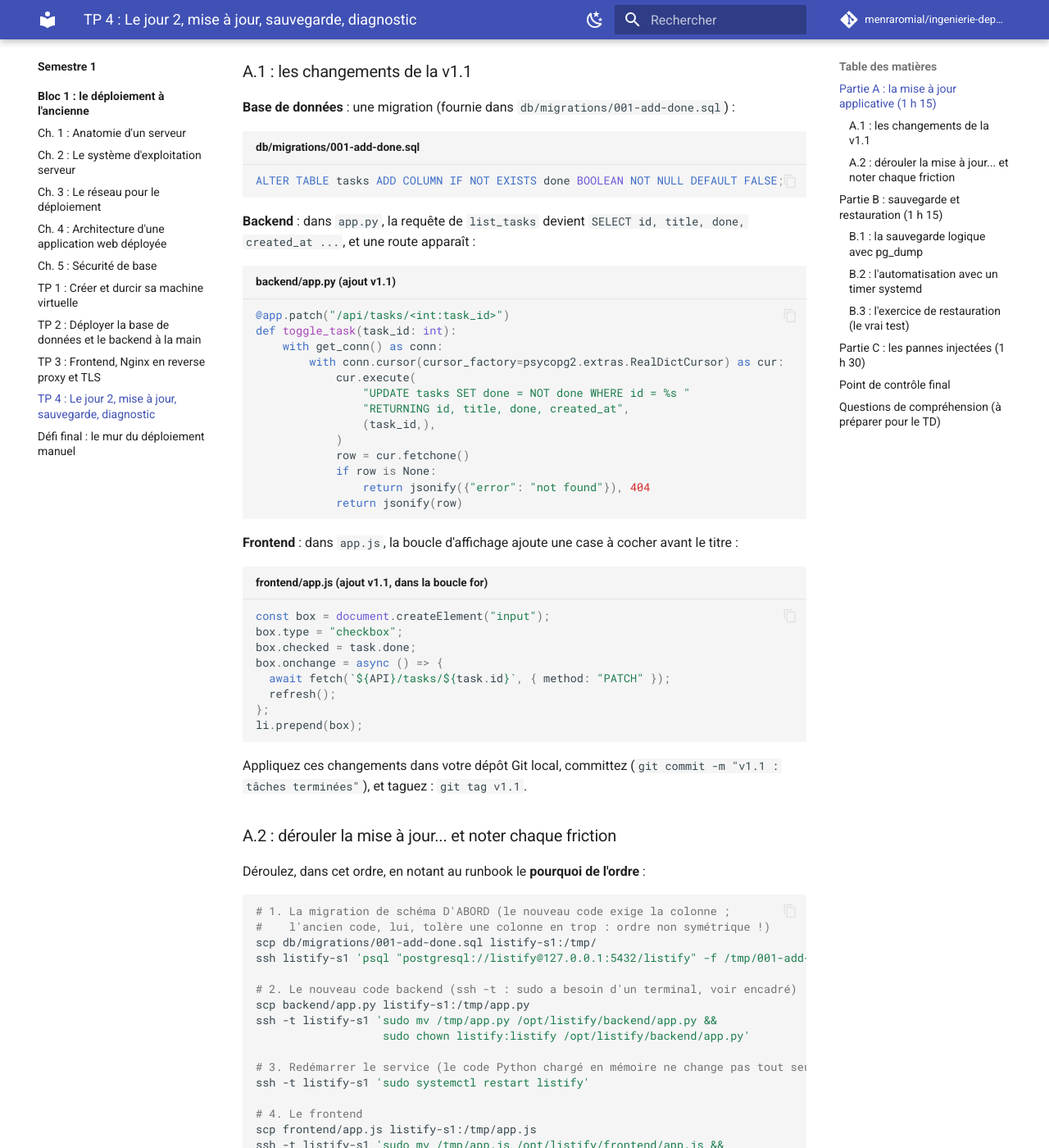
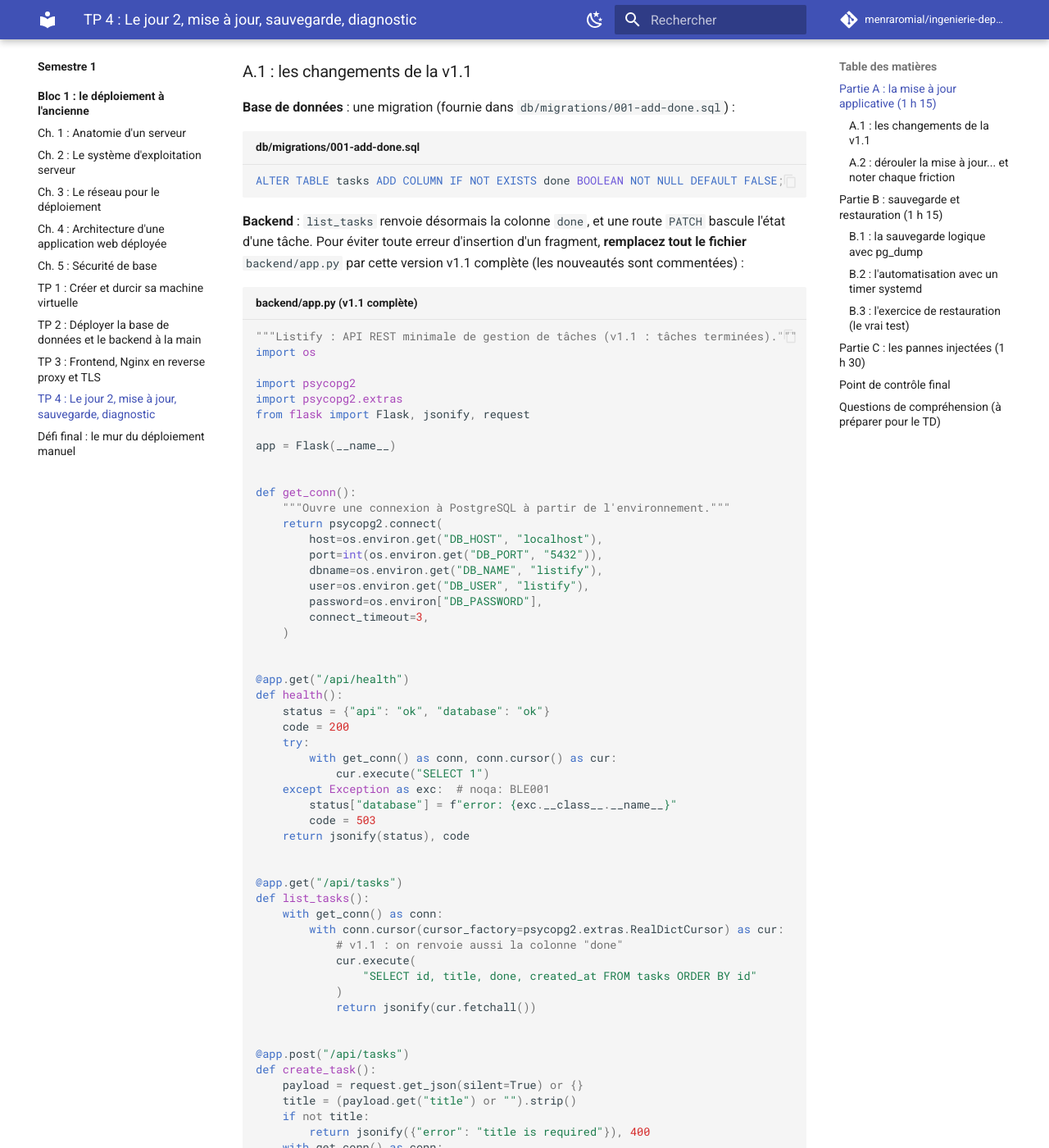
Before and after one commit to menraromial/ingenierie-deploiement, an MkDocs documentation site: the page built from docs/semestre1/bloc1/tp/tp4-jour2.md, in a window 1280 px wide and 1400 px high, scrolled down 630 px. Shown: the whole window at 82% size. Built offline with MkDocs 1.6.1 and Material for MkDocs 9.7.7, drawn with Linux system fonts in a browser that asks for light colours; comment, search, counter and statistics services are not loaded; some of the changed text lies outside the part shown.

Commit message:
TP4 : app.py et app.js v1.1 en fichiers complets (testés), tâches terminées barrées, note API injoignable vs erreur JS

````diff
--- a/docs/semestre1/bloc1/tp/tp4-jour2.md
+++ b/docs/semestre1/bloc1/tp/tp4-jour2.md
@@ -20,10 +20,72 @@
 ALTER TABLE tasks ADD COLUMN IF NOT EXISTS done BOOLEAN NOT NULL DEFAULT FALSE;
 ```
 
-**Backend** : dans `app.py`, la requête de `list_tasks` devient `SELECT id, title, done, created_at ...`, et une route apparaît :
+**Backend** : `list_tasks` renvoie désormais la colonne `done`, et une route `PATCH` bascule l'état d'une tâche. Pour éviter toute erreur d'insertion d'un fragment, **remplacez tout le fichier** `backend/app.py` par cette version v1.1 complète (les nouveautés sont commentées) :
 
-```python title="backend/app.py (ajout v1.1)"
-@app.patch("/api/tasks/<int:task_id>")
+```python title="backend/app.py (v1.1 complète)"
+"""Listify : API REST minimale de gestion de tâches (v1.1 : tâches terminées)."""
+import os
+
+import psycopg2
+import psycopg2.extras
+from flask import Flask, jsonify, request
+
+app = Flask(__name__)
+
+
+def get_conn():
+    """Ouvre une connexion à PostgreSQL à partir de l'environnement."""
+    return psycopg2.connect(
+        host=os.environ.get("DB_HOST", "localhost"),
+        port=int(os.environ.get("DB_PORT", "5432")),
+        dbname=os.environ.get("DB_NAME", "listify"),
+        user=os.environ.get("DB_USER", "listify"),
+        password=os.environ["DB_PASSWORD"],
+        connect_timeout=3,
+    )
+
+
+@app.get("/api/health")
+def health():
+    status = {"api": "ok", "database": "ok"}
+    code = 200
+    try:
+        with get_conn() as conn, conn.cursor() as cur:
+            cur.execute("SELECT 1")
+    except Exception as exc:  # noqa: BLE001
+        status["database"] = f"error: {exc.__class__.__name__}"
+        code = 503
+    return jsonify(status), code
+
+
+@app.get("/api/tasks")
+def list_tasks():
+    with get_conn() as conn:
+        with conn.cursor(cursor_factory=psycopg2.extras.RealDictCursor) as cur:
+            # v1.1 : on renvoie aussi la colonne "done"
+            cur.execute(
+                "SELECT id, title, done, created_at FROM tasks ORDER BY id"
+            )
+            return jsonify(cur.fetchall())
+
+
+@app.post("/api/tasks")
+def create_task():
+    payload = request.get_json(silent=True) or {}
+    title = (payload.get("title") or "").strip()
+    if not title:
+        return jsonify({"error": "title is required"}), 400
+    with get_conn() as conn:
+        with conn.cursor(cursor_factory=psycopg2.extras.RealDictCursor) as cur:
+            cur.execute(
+                "INSERT INTO tasks (title) VALUES (%s) "
+                "RETURNING id, title, done, created_at",
+                (title,),
+            )
+            return jsonify(cur.fetchone()), 201
+
+
+@app.patch("/api/tasks/<int:task_id>")   # v1.1 : bascule "terminée"
 def toggle_task(task_id: int):
     with get_conn() as conn:
         with conn.cursor(cursor_factory=psycopg2.extras.RealDictCursor) as cur:
@@ -36,20 +98,86 @@
             if row is None:
                 return jsonify({"error": "not found"}), 404
             return jsonify(row)
+
+
+@app.delete("/api/tasks/<int:task_id>")
+def delete_task(task_id: int):
+    with get_conn() as conn:
+        with conn.cursor() as cur:
+            cur.execute("DELETE FROM tasks WHERE id = %s", (task_id,))
+            if cur.rowcount == 0:
+                return jsonify({"error": "not found"}), 404
+    return "", 204
 ```
 
-**Frontend** : dans `app.js`, la boucle d'affichage ajoute une case à cocher avant le titre :
+**Frontend** : la boucle d'affichage ajoute une case à cocher avant le titre, et **barre les tâches terminées**. Là encore, **remplacez tout le fichier** `frontend/app.js` :
 
-```javascript title="frontend/app.js (ajout v1.1, dans la boucle for)"
-const box = document.createElement("input");
-box.type = "checkbox";
-box.checked = task.done;
-box.onchange = async () => {
-  await fetch(`${API}/tasks/${task.id}`, { method: "PATCH" });
+```javascript title="frontend/app.js (v1.1 complète)"
+const API = "/api";
+
+const statusEl = document.getElementById("status");
+const listEl = document.getElementById("task-list");
+const formEl = document.getElementById("new-task-form");
+const inputEl = document.getElementById("new-task-title");
+
+async function refresh() {
+  try {
+    const res = await fetch(`${API}/tasks`);
+    if (!res.ok) throw new Error(`HTTP ${res.status}`);
+    const tasks = await res.json();
+    statusEl.textContent = `${tasks.length} tâche(s)`;
+    listEl.innerHTML = "";
+    for (const task of tasks) {
+      const li = document.createElement("li");
+      li.textContent = task.title + " ";
+
+      const del = document.createElement("button");
+      del.textContent = "✕";
+      del.onclick = async () => {
+        await fetch(`${API}/tasks/${task.id}`, { method: "DELETE" });
+        refresh();
+      };
+      li.appendChild(del);
+
+      // v1.1 : case "terminée" + effet visuel (texte barré et estompé)
+      const box = document.createElement("input");
+      box.type = "checkbox";
+      box.checked = task.done;
+      box.onchange = async () => {
+        await fetch(`${API}/tasks/${task.id}`, { method: "PATCH" });
+        refresh();
+      };
+      li.prepend(box);
+      if (task.done) {
+        li.style.textDecoration = "line-through";
+        li.style.opacity = "0.55";
+      }
+
+      listEl.appendChild(li);
+    }
+  } catch (err) {
+    // Ce catch attrape TOUTE erreur du rendu, y compris une erreur JavaScript :
+    // un message "API injoignable : ..." peut donc masquer un simple bug de code.
+    statusEl.textContent = `API injoignable : ${err.message}`;
+  }
+}
+
+formEl.addEventListener("submit", async (event) => {
+  event.preventDefault();
+  await fetch(`${API}/tasks`, {
+    method: "POST",
+    headers: { "Content-Type": "application/json" },
+    body: JSON.stringify({ title: inputEl.value }),
+  });
+  inputEl.value = "";
   refresh();
-};
-li.prepend(box);
+});
+
+refresh();
 ```
+
+!!! note "« API injoignable : ... » ne veut pas toujours dire que l'API est en panne"
+    Le `catch` de `refresh()` intercepte **toute** exception du bloc `try`, y compris une **erreur JavaScript** (par exemple une variable mal placée). Vous pouvez donc lire « API injoignable : box is not defined » alors que l'API répond parfaitement : le vrai coupable est le code de rendu. Réflexe de diagnostic : ouvrez les **outils de développement du navigateur** (onglet Console pour l'erreur JS, onglet Réseau pour voir si les requêtes partent et avec quel code HTTP). C'est la version « frontend » de la méthode ascendante du chapitre 3.
 
 Appliquez ces changements dans votre dépôt Git local, committez (`git commit -m "v1.1 : tâches terminées"`), et taguez : `git tag v1.1`.
 
````
